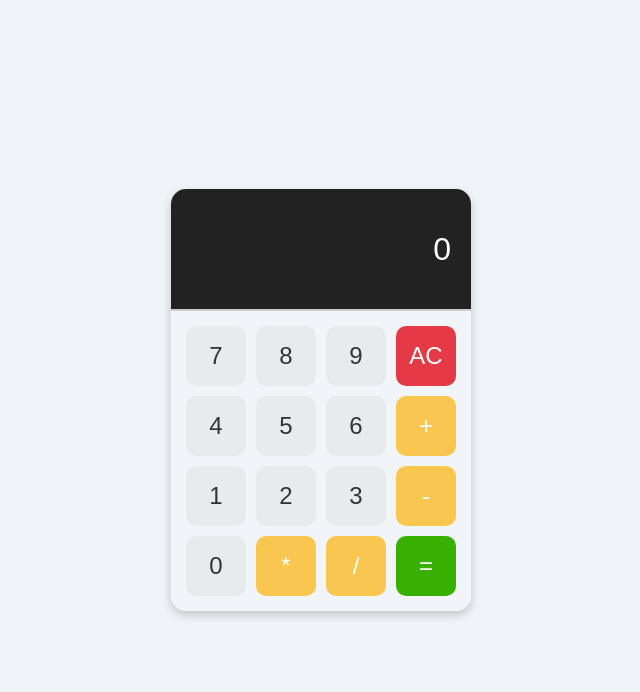
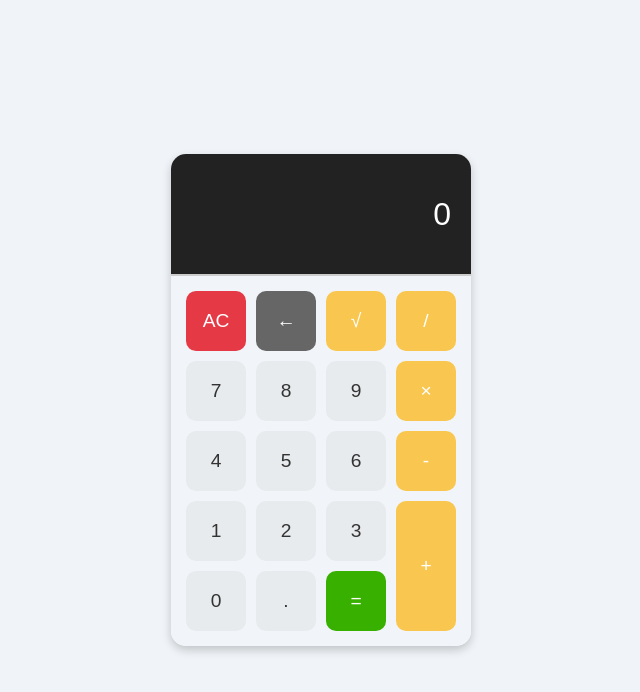
Before and after one commit to MarkLuo04/JS-calculator, a plain HTML site: page index.html in a window 1280 px wide. Shown: the whole page, without its empty margins (319-959 px from the left). Drawn offline with Linux system fonts and the light colour scheme.

Commit message:
Adjusted calculator layout and added new buttons - Added square root, decimal, backspace button (all non-functional yet) - Adjusted html structure to accommodate new buttons - Changed CSS style to grid

```diff
--- a/index.html
+++ b/index.html
@@ -1,35 +1,44 @@
 <!DOCTYPE html>
 <html lang="en">
 <head>
-    <meta charset="UTF-8">
-    <meta name="viewport" content="width=device-width, initial-scale=1.0">
+  <meta charset="UTF-8" />
+  <meta name="viewport" content="width=device-width, initial-scale=1.0"/>
   <title>Calculator</title>
-    <link rel="stylesheet" href="styles.css">
+  <link rel="stylesheet" href="styles.css" />
 </head>
 <body>
   <div class="calculator">
     <div class="display">0</div>
+    <div class="grid">
+      <!-- Row 1: AC, Backspace, √, / -->
+      <button class="clear" data-value="clear">AC</button>
+      <button class="backspace" data-value="backspace">←</button>
+      <button class="operators" data-value="sqrt">√</button>
+      <button class="operators" data-value="/">/</button>
 
-        <div class="buttons">
+      <!-- Row 2: 7, 8, 9, × -->
       <button class="nums" data-value="7">7</button>
       <button class="nums" data-value="8">8</button>
       <button class="nums" data-value="9">9</button>
-            <button class="clear" data-value="clear">AC</button>
+      <button class="operators" data-value="*">×</button>
 
+      <!-- Row 3: 4, 5, 6, - -->
       <button class="nums" data-value="4">4</button>
       <button class="nums" data-value="5">5</button>
       <button class="nums" data-value="6">6</button>
-            <button class="operators" data-value="+">+</button>
+      <button class="operators" data-value="-">-</button>
 
+      <!-- Row 4: 1, 2, 3, + (spans row 4 & 5) -->
       <button class="nums" data-value="1">1</button>
       <button class="nums" data-value="2">2</button>
       <button class="nums" data-value="3">3</button>
-            <button class="operators" data-value="-">-</button>
+      <button class="operators plus" data-value="+">+</button>
 
+      <!-- Row 5: 0, ., =, [bottom half of "+"] -->
       <button class="nums" data-value="0">0</button>
-            <button class="operators" data-value="*">*</button>
-            <button class="operators" data-value="/">/</button>
+      <button class="nums" data-value=".">.</button>
       <button class="equals" data-value="=">=</button>
+      <!-- The plus button spans into this cell via CSS grid-row -->
     </div>
   </div>
 
--- a/styles.css
+++ b/styles.css
@@ -34,62 +34,78 @@ body {
     border-bottom: 2px solid #ccc;
   }
 
-/* Buttons Container */
-.buttons {
-    display: flex;
-    flex-wrap: wrap;
-    justify-content: center;
+  /* Grid Layout (4 columns, 5 rows) */
+  .grid {
+    display: grid;
+    grid-template-columns: repeat(4, 1fr);
+    /* We’ll define 5 “rows,” each 60px tall (adjust as desired) */
+    grid-auto-rows: 60px;
     gap: 10px;
     padding: 15px;
     background-color: #f1f5f9;
+    box-sizing: border-box;
   }
 
-/* Button Styling */
-button {
-    flex: 1 0 22%;
-    height: 60px;
-    font-size: 1.5rem;
+  /* General Button Styling */
+  .grid button {
+    font-size: 1.2rem;
     background-color: #e8ebed;
     border: none;
     border-radius: 10px;
     color: #333;
     cursor: pointer;
     transition: background-color 0.2s ease, transform 0.1s ease;
+    outline: none;
   }
 
   /* Hover and Active States */
-button:hover {
+  .grid button:hover {
     background-color: #d1d5db;
   }
-
-button:active {
+  .grid button:active {
     transform: scale(0.95);
   }
 
-/* Special Button Styling */
+  /* Operators */
   button.operators {
     background-color: #f9c74f;
     color: #fff;
   }
-
   button.operators:hover {
     background-color: #f6b042;
   }
 
+  /* Clear */
   button.clear {
     background-color: #e63946;
     color: #fff;
   }
-
   button.clear:hover {
     background-color: #d62839;
   }
 
+  /* Equals */
   button.equals {
     background-color: #38b000;
     color: #fff;
   }
-
   button.equals:hover {
     background-color: #2a9d00;
   }
+
+  /* Backspace */
+  button.backspace {
+    background-color: #666;
+    color: #fff;
+  }
+  button.backspace:hover {
+    background-color: #555;
+  }
+
+  /* Special operator for the plus (+)
+     spanning two rows: row 4 and row 5 */
+  .plus {
+    grid-row: 4 / span 2;    /* from row 4 to row 5 */
+    grid-column: 4;          /* 4th column */
+    /* Because it spans 2 rows, the bottom cell is effectively "used up." */
+  }
```
Lines whose indentation alone changed are shown as unchanged.
